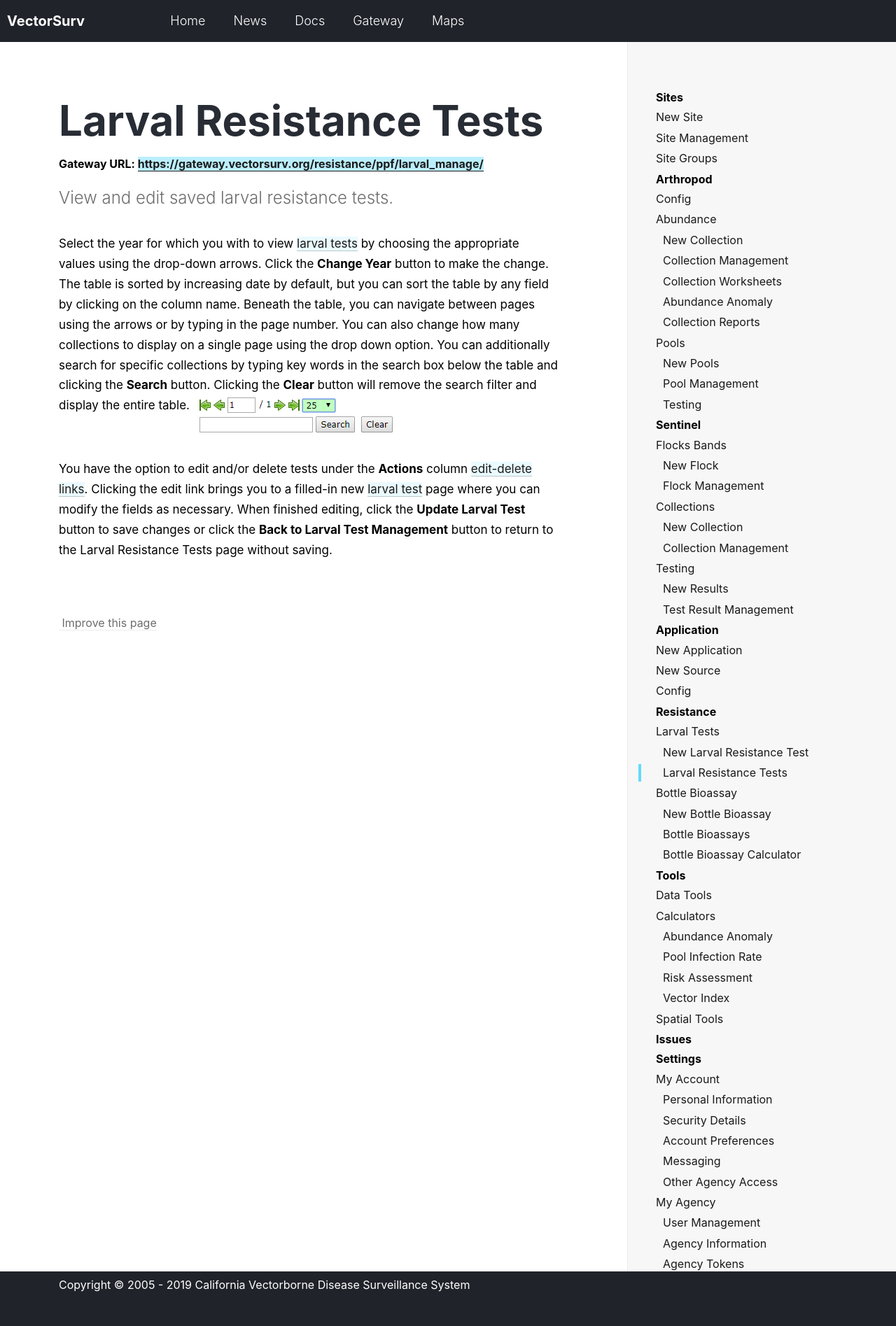
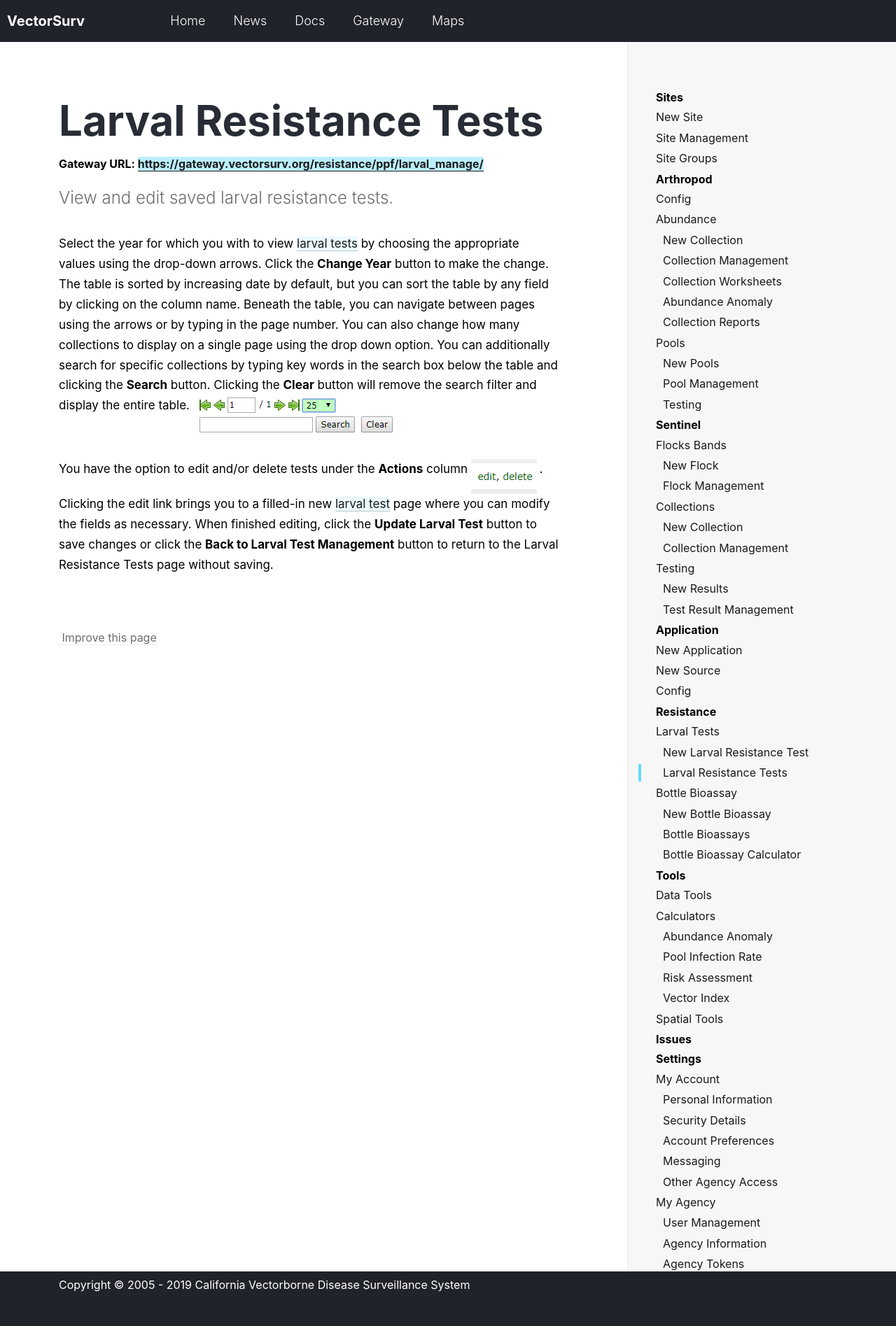
Before and after one commit to tlvaldepena/vectorsurv.org, a Jekyll site: the page built from _docs/resistance/larval-manage.md, in a window 1280 px wide. Shown: the whole page at 70% size. Built offline with Jekyll 4.4.1, drawn with Linux system fonts in a browser that asks for light colours.

Commit message:
Update larval-manage.md

```diff
--- a/_docs/resistance/larval-manage.md
+++ b/_docs/resistance/larval-manage.md
@@ -7,4 +7,4 @@ View and edit saved larval resistance tests.
 Select the year for which you with to view [larval tests]({{ site.baseur1 }}/docs/resistance/larval) by choosing the appropriate values using the drop-down arrows. Click the **Change Year** button to make the change. The table is sorted by increasing date by default, but you can sort the table by any field by clicking on the column name. Beneath the table, you can navigate between pages using the arrows or by typing in the page number. You can also change how many collections to display on a single page using the drop down option. You can additionally search for specific collections by typing key words in the search box below the table and clicking the **Search** button. Clicking the **Clear** button will remove the search filter and display the entire table.
 ![Arrows under table]({{ site.baseurl }}/assets/images/docs/table-search.PNG)
 
-You have the option to edit and/or delete tests under the **Actions** column [edit-delete links]({{ site.baseur1 }}/assets/images/docs/edit-delete.PNG). Clicking the edit link brings you to a filled-in new [larval test]({{ site.baseur1 }}/docs/resistance/larval) page where you can modify the fields as necessary. When finished editing, click the **Update Larval Test** button to save changes or click the **Back to Larval Test Management** button to return to the Larval Resistance Tests page without saving.
+You have the option to edit and/or delete tests under the **Actions** column ![edit-delete links]({{ site.baseur1 }}/assets/images/docs/edit-delete.PNG). Clicking the edit link brings you to a filled-in new [larval test]({{ site.baseur1 }}/docs/resistance/larval) page where you can modify the fields as necessary. When finished editing, click the **Update Larval Test** button to save changes or click the **Back to Larval Test Management** button to return to the Larval Resistance Tests page without saving.
```
